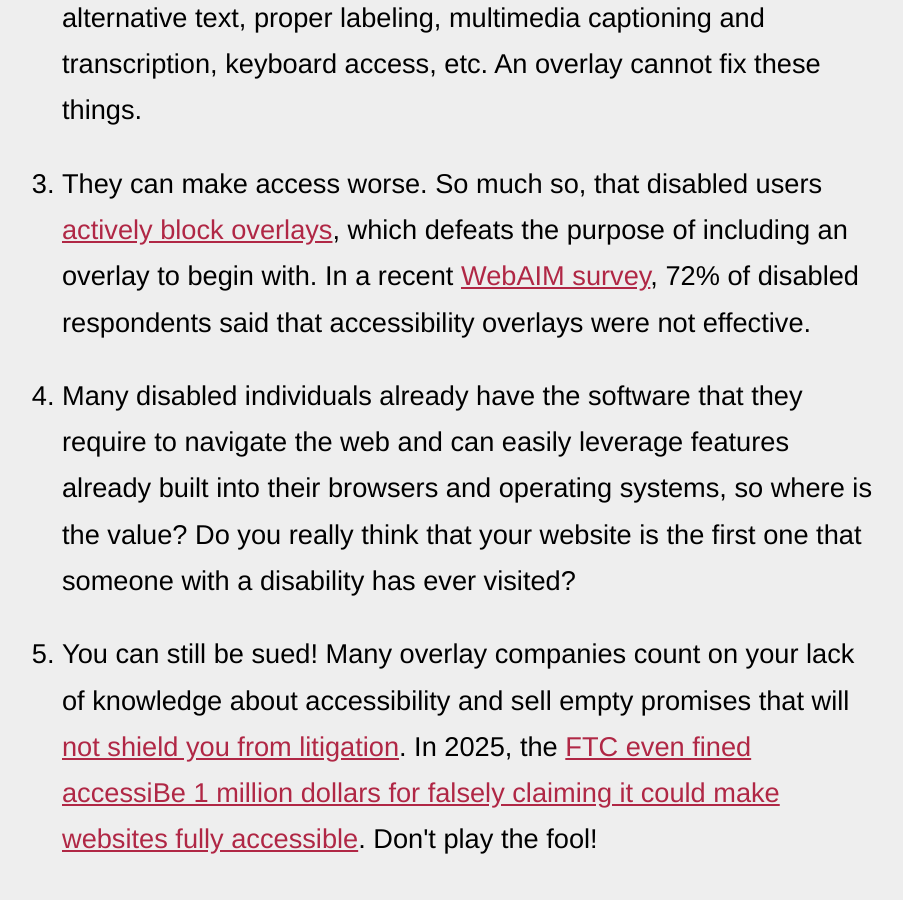
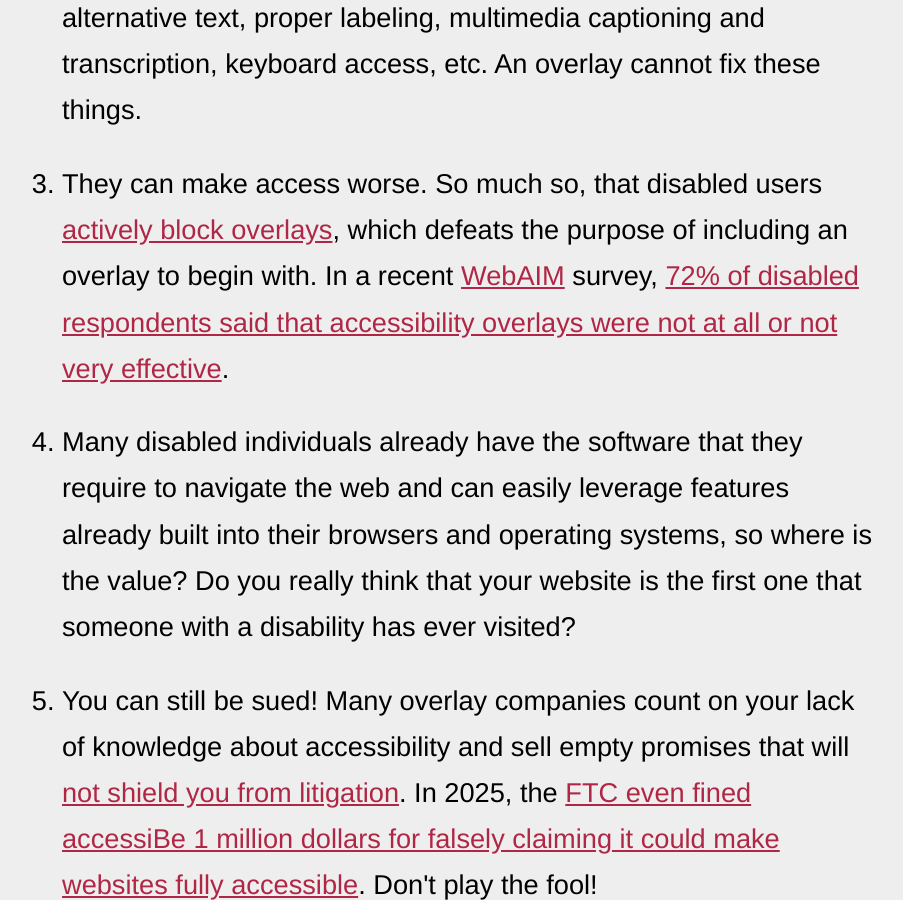
Before and after one commit to michaelspellacy/shouldiuseanaccessibilityoverlay-com, a Jekyll site: the page built from index.html, in a window 1280 px wide and 900 px high, scrolled down 1304 px. Shown: the whole window, without its empty margins (188-1091 px from the left). Built offline with Jekyll 4.4.1, drawn with Linux system fonts in a browser that asks for light colours.

Commit message:
Update index.html

```diff
--- a/index.html
+++ b/index.html
@@ -10,7 +10,7 @@
 <ol>
   <li>They reinforce discrimination. Site owners, lulled into a false sense of security, then do nothing else to improve access, which is harmful to individuals with disabilities.</li>
   <li>They fail to address inherent access barriers. For example, missing alternative text, proper labeling, multimedia captioning and transcription, keyboard access, etc. An overlay cannot fix these things.</li>
-  <li>They can make access worse. So much so, that disabled users <a href="https://adrianroselli.com/2020/06/accessibe-will-get-you-sued.html#Update12">actively block overlays</a>, which defeats the purpose of including an overlay to begin with. In a recent <a href="https://webaim.org/projects/practitionersurvey3/#overlay">WebAIM survey</a>, 72% of disabled respondents said that accessibility overlays were not effective.</li>
+  <li>They can make access worse. So much so, that disabled users <a href="https://adrianroselli.com/2020/06/accessibe-will-get-you-sued.html#Update12">actively block overlays</a>, which defeats the purpose of including an overlay to begin with. In a recent <a href="https://webaim.org/">WebAIM</a> survey, <a href="https://webaim.org/projects/practitionersurvey3/#overlay">72% of disabled respondents said that accessibility overlays were not at all or not very effective</a>.</li>
   <li>Many disabled individuals already have the software that they require to navigate the web and can easily leverage features already built into their browsers and operating systems, so where is the value? Do you really think that your website is the first one that someone with a disability has ever visited?</li>
   <li>You can still be sued! Many overlay companies count on your lack of knowledge about accessibility and sell empty promises that will <a href="https://adrianroselli.com/2020/06/accessibe-will-get-you-sued.html">not shield you from litigation</a>. In 2025, the <a href="https://techcrunch.com/2025/01/03/ftc-orders-ai-accessibility-startup-accessibe-to-pay-1m-for-misleading-advertising/">FTC even fined accessiBe 1 million dollars for falsely claiming it could make websites fully accessible</a>. Don't play the fool!</li>
   <li>Privacy. People with disabilities have more at stake in protecting their anonymity online and want to avoid being singled out and treated differently (they get enough of that in real life), so their need to <a href="https://tink.uk/accessibe-and-data-protection/">protect their privacy</a> is important.</li>
```
